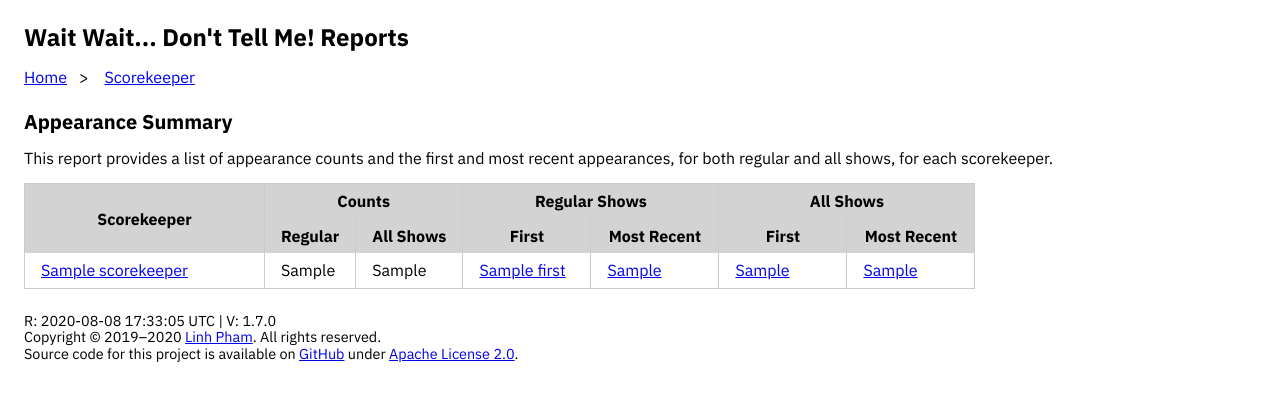
After one commit to questionlp/reports.wwdt.me_v1, a Flask app: template templates/scorekeeper/appearance_summary.html in a window 1280 px wide. The commit adds this page. Shown: the top 401 px of the page. Run offline with Flask 2, Linux system fonts and the light colour scheme; the template is opened without the code that fills it: most values are stand-ins (such as "Sample title", 1, 10 or a date in 2020); parts of the project's set-up code (start-up, migrations or seed data) failed here and were passed over; some libraries are stand-ins or nearby versions.

Commit message:
Adding scorekeeper appearance summary report

```diff
--- a/app.py
+++ b/app.py
@@ -21,12 +21,13 @@ from reports.panelist import (aggregate_scores, appearances,
                               rankings_summary, single_appearance as single,
                               stats_summary, streaks)
 from reports.location import average_scores
+from reports.scorekeeper import appearances as sk_appearances
 from reports.scorekeeper import introductions
 from reports.show import (all_women_panel, guest_hosts, guest_scorekeeper,
                           high_scoring, lightning_round, show_details)
 
 #region Global Constants
-APP_VERSION = "1.6.1"
+APP_VERSION = "1.7.0"
 RANK_MAP = {
     "1": "First",
     "1t": "First Tied",
@@ -302,6 +303,15 @@ def get_scorekeeper():
     """Scorekeeper Reports Landing Page"""
     return render_template("scorekeeper/index.html")
 
+@app.route("/scorekeeper/appearance_summary")
+def scorekeeper_appearance_summary():
+    """Scorekeeper Appearances Summary Report"""
+    database_connection.reconnect()
+    summary = sk_appearances.retrieve_appearance_summaries(database_connection)
+
+    return render_template("scorekeeper/appearance_summary.html",
+                           summary=summary)
+
 @app.route("/scorekeeper/introductions")
 def scorekeeper_introductions():
     """Scorekeeper Introductions Report"""
--- a/reports/scorekeeper/__init__.py
+++ b/reports/scorekeeper/__init__.py
@@ -3,8 +3,10 @@
 # reports.wwdt.me is relased under the terms of the Apache License 2.0
 """Explicitly listing all scorekeeper reporting modules"""
 
-from reports.scorekeeper import introductions
+from reports.scorekeeper import (appearances,
+                                 introductions)
 
 __all__ = [
+    "appearances",
     "introductions"
 ]
--- /dev/null
+++ b/static/css/scorekeeper/appearance_summary.css
@@ -0,0 +1,5 @@
+@media all {
+    table.pure-table { max-width: 80rem; }
+    col.scorekeeper { width: 15rem; }
+    col.scorekeeper-first, col.scorekeeper-most-recent { width: 8rem; }
+}
--- a/templates/core/sitemap.xml
+++ b/templates/core/sitemap.xml
@@ -81,6 +81,10 @@
     <changefreq>monthly</changefreq>
   </url>
   <url>
+    <loc>{{ site_url }}{{ url_for("scorekeeper_appearance_summary") }}</loc>
+    <changefreq>weekly</changefreq>
+  </url>
+  <url>
     <loc>{{ site_url }}{{ url_for("scorekeeper_introductions") }}</loc>
     <changefreq>weekly</changefreq>
   </url>
--- /dev/null
+++ b/templates/scorekeeper/appearance_summary.html
@@ -0,0 +1,99 @@
+{% extends "base.html" %}
+{% block title %}Appearance Summary | Scorekeeper{% endblock %}
+
+{% block head %}
+{{ super ()}}
+<link rel="stylesheet" href="{{ url_for('static', filename='css/scorekeeper/appearance_summary.css') }}">
+{% endblock head %}
+
+{% block breadcrumb %}
+<div id="breadcrumb">
+    <ul>
+        <li><a href="{{ url_for('index') }}">Home</a></li>
+        <li><a href="{{ url_for('get_scorekeeper') }}">Scorekeeper</a></li>
+    </ul>
+</div>
+{% endblock breadcrumb %}
+
+{% block synopsis %}
+<h2>Appearance Summary</h2>
+<p>
+    This report provides a list of appearance counts and the first and most
+    recent appearances, for both regular and all shows, for each scorekeeper.
+</p>
+{% endblock synopsis %}
+
+{% block content %}
+<!-- Start First and Most Recent Appearances Section -->
+<table class="pure-table pure-table-bordered">
+    <colgroup>
+        <col class="scorekeeper">
+        <col class="scorekeeper-regular-shows">
+        <col class="scorekeeper-all-shows">
+        <col class="scorekeeper-first">
+        <col class="scorekeeper-most-recent">
+        <col class="scorekeeper-first">
+        <col class="scorekeeper-most-recent">
+    </colgroup>
+    <thead>
+        <tr>
+            <th scope="col" rowspan="2">Scorekeeper</th>
+            <th colspan="2">Counts</th>
+            <th colspan="2">Regular Shows</th>
+            <th colspan="2">All Shows</th>
+        </tr>
+        <tr>
+            <!-- Counts -->
+            <th scope="col">Regular</th>
+            <th scope="col">All Shows</th>
+
+            <!-- Regular Shows -->
+            <th scope="col">First</th>
+            <th scope="col">Most Recent</th>
+
+            <!-- All Shows -->
+            <th scope="col">First</th>
+            <th scope="col">Most Recent</th>
+        </tr>
+    </thead>
+    <tbody>
+        {% for scorekeeper in summary %}
+        {% set info = summary[scorekeeper] %}
+        <tr>
+            <td><a href="{{ stats_url}}/scorekeepers/{{ info.slug }}">{{ info.name }}</a></td>
+            {% if info.regular_shows %}
+            <td>{{ info.regular_shows }}</td>
+            {% else %}
+            <td class="no-data">&nbsp;</td>
+            {% endif %}
+            {% if info.all_shows %}
+            <td>{{ info.all_shows }}</td>
+            {% else %}
+            <td class="no-data">&nbsp;</td>
+            {% endif %}
+            {% if info.first %}
+            <td><a href="{{ stats_url }}/shows/{{ info.first|replace('-', '/') }}">{{ info.first }}</a></td>
+            {% else %}
+            <td class="no-data">&nbsp;</td>
+            {% endif %}
+            {% if info.most_recent %}
+            <td><a href="{{ stats_url }}/shows/{{ info.most_recent|replace('-', '/') }}">{{ info.most_recent }}</a></td>
+            {% else %}
+            <td class="no-data">&nbsp;</td>
+            {% endif %}
+            {% if info.first_all %}
+            <td><a href="{{ stats_url }}/shows/{{ info.first_all|replace('-', '/') }}">{{ info.first_all }}</a></td>
+            {% else %}
+            <td class="no-data">&nbsp;</td>
+            {% endif %}
+            {% if info.most_recent_all %}
+            <td><a href="{{ stats_url }}/shows/{{ info.most_recent_all|replace('-', '/') }}">{{ info.most_recent_all }}</a></td>
+            {% else %}
+            <td class="no-data">&nbsp;</td>
+            {% endif %}
+        </tr>
+        {% endfor %}
+    </tbody>
+</table>
+<!-- End First and Most Recent Appearances Section -->
+{% endblock content %}
```
Also changed, not shown: reports/scorekeeper/appearances.py (added, +136 -0 lines), templates/scorekeeper/_reports.html (+7 -0 lines).
